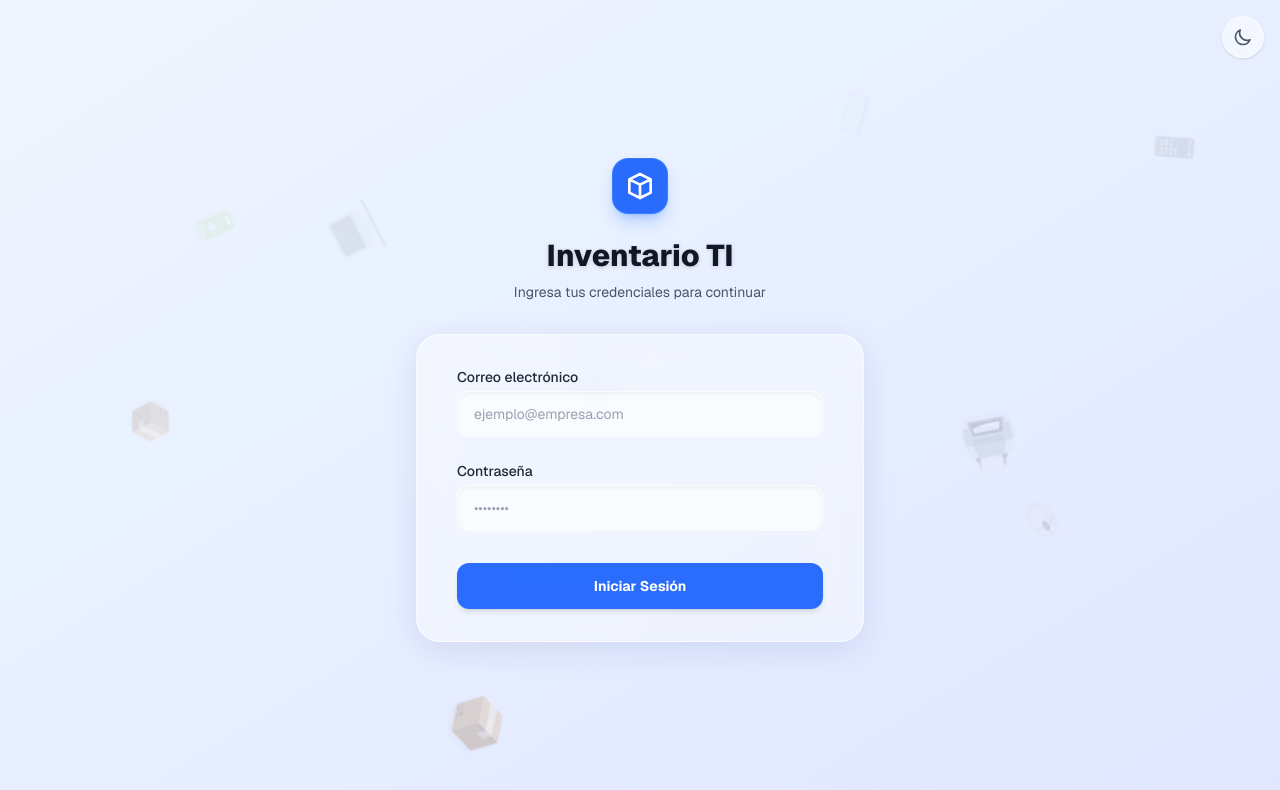
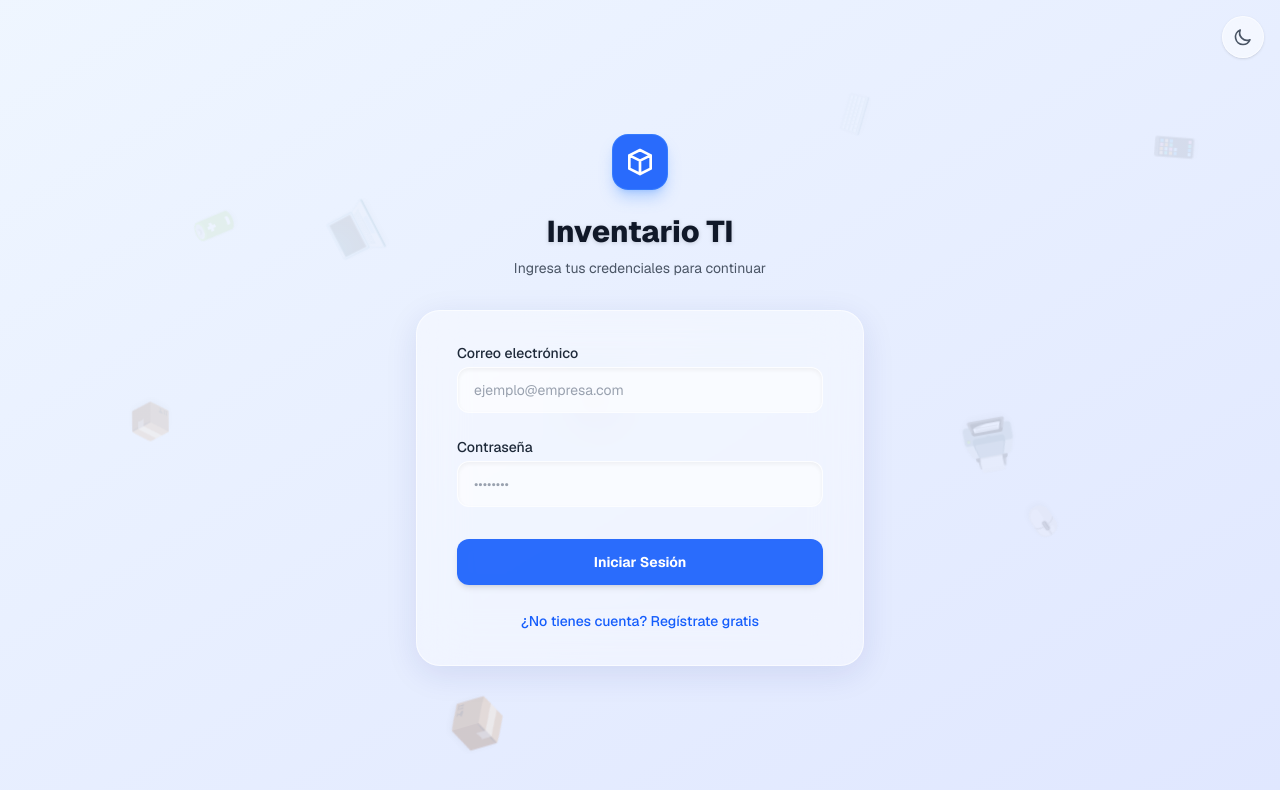
Before and after one commit to ronmardi/inventario, a Next.js app: page /login in a window 1280 px wide. Shown: the top 790 px of the page. Built offline with nearby package versions, Linux system fonts and the light colour scheme; no server answers.

Commit message:
login 2.0

```diff
--- a/app/login/page.tsx
+++ b/app/login/page.tsx
@@ -5,7 +5,6 @@ import { useRouter } from "next/navigation";
 import { createClient } from "@/utils/supabase/client";
 import { useTheme } from "next-themes";
 
-// Tiempos negativos (ej. -5s) para que los emojis ya estén en pantalla al cargar
 const FLOATING_ITEMS = [
   { emoji: "📦", left: "10%", delay: "-2s", duration: "15s", size: "text-4xl" },
   { emoji: "💻", left: "25%", delay: "-8s", duration: "20s", size: "text-5xl" },
@@ -30,32 +29,52 @@ export default function LoginPage() {
   const [error, setError] = useState<string | null>(null);
   const [isLoading, setIsLoading] = useState(false);
 
+  // Nuevo estado para alternar entre Login y Registro
+  const [isSignUp, setIsSignUp] = useState(false);
+
   useEffect(() => {
     setMounted(true);
   }, []);
 
-  const handleLogin = async (e: React.FormEvent) => {
+  const handleSubmit = async (e: React.FormEvent) => {
     e.preventDefault();
     setIsLoading(true);
     setError(null);
 
-    const { error } = await supabase.auth.signInWithPassword({ email, password });
+    if (isSignUp) {
+      // Flujo de Registro
+      const { error: signUpError } = await supabase.auth.signUp({
+        email,
+        password
+      });
 
-    if (error) {
-      setError("Credenciales incorrectas o usuario no encontrado.");
-      setIsLoading(false);
-      return;
+      if (signUpError) {
+        setError(signUpError.message);
+        setIsLoading(false);
+        return;
+      }
+    } else {
+      // Flujo de Inicio de Sesión
+      const { error: signInError } = await supabase.auth.signInWithPassword({
+        email,
+        password
+      });
+
+      if (signInError) {
+        setError("Credenciales incorrectas o usuario no encontrado.");
+        setIsLoading(false);
+        return;
+      }
     }
 
+    // Si todo sale bien, redirigir al panel
     router.push("/dashboard");
     router.refresh();
   };
 
   return (
-    // Fondo con degradado suave para resaltar el cristal
-    <div className="relative min-h-screen bg-linear-to-br from-blue-50 to-indigo-100 dark:from-slate-900 dark:to-slate-800 flex flex-col justify-center py-12 sm:px-6 lg:px-8 overflow-hidden transition-colors duration-500">
+    <div className="relative min-h-screen bg-gradient-to-br from-blue-50 to-indigo-100 dark:from-slate-900 dark:to-slate-800 flex flex-col justify-center py-12 sm:px-6 lg:px-8 overflow-hidden transition-colors duration-500">
 
-      {/* Capa de Emojis Animados (Ahora más opacos para que se vean bien de fondo) */}
       <div className="absolute inset-0 z-0 pointer-events-none overflow-hidden opacity-40 dark:opacity-20">
         {FLOATING_ITEMS.map((item, i) => (
           <div
@@ -72,7 +91,6 @@ export default function LoginPage() {
         ))}
       </div>
 
-      {/* Botón de Modo Oscuro / Claro */}
       <div className="absolute top-4 right-4 z-20">
         {mounted && (
           <button
@@ -93,7 +111,6 @@ export default function LoginPage() {
         )}
       </div>
 
-      {/* Cabecera */}
       <div className="relative z-10 sm:mx-auto sm:w-full sm:max-w-md">
         <div className="h-14 w-14 bg-blue-600/90 backdrop-blur-sm rounded-2xl mx-auto flex items-center justify-center shadow-lg shadow-blue-500/30 border border-blue-400/30">
           <svg className="w-8 h-8 text-white" fill="none" stroke="currentColor" viewBox="0 0 24 24">
@@ -104,14 +121,13 @@ export default function LoginPage() {
           Inventario TI
         </h2>
         <p className="mt-2 text-center text-sm text-gray-600 dark:text-gray-300">
-          Ingresa tus credenciales para continuar
+          {isSignUp ? "Crea una cuenta nueva" : "Ingresa tus credenciales para continuar"}
         </p>
       </div>
 
-      {/* Caja Liquid Glass */}
       <div className="relative z-10 mt-8 sm:mx-auto sm:w-full sm:max-w-md">
         <div className="bg-white/40 dark:bg-gray-900/40 backdrop-blur-xl py-8 px-4 shadow-[0_8px_32px_0_rgba(31,38,135,0.1)] dark:shadow-[0_8px_32px_0_rgba(0,0,0,0.3)] sm:rounded-3xl sm:px-10 border border-white/60 dark:border-gray-700/50 transition-all duration-300">
-          <form className="space-y-6" onSubmit={handleLogin}>
+          <form className="space-y-6" onSubmit={handleSubmit}>
 
             {error && (
               <div className="bg-red-50/80 dark:bg-red-900/40 backdrop-blur-md border-l-4 border-red-500 p-4 rounded-lg">
@@ -132,7 +148,7 @@ export default function LoginPage() {
                   required
                   value={email}
                   onChange={(e) => setEmail(e.target.value)}
-                  className="appearance-none block w-full px-4 py-3 border border-white/50 dark:border-gray-600/50 rounded-xl shadow-inner placeholder-gray-400 dark:placeholder-gray-400 text-gray-900 dark:text-white bg-white/60 dark:bg-gray-800/60 focus:bg-white dark:focus:bg-gray-800 focus:outline-none focus:ring-2 focus:ring-blue-500/50 focus:border-transparent sm:text-sm transition-all"
+                  className="appearance-none block w-full px-4 py-3 border border-white/50 dark:border-gray-600/50 rounded-xl shadow-inner placeholder-gray-400 text-gray-900 dark:text-white bg-white/60 dark:bg-gray-800/60 focus:bg-white dark:focus:bg-gray-800 focus:outline-none focus:ring-2 focus:ring-blue-500/50 focus:border-transparent sm:text-sm transition-all"
                   placeholder="ejemplo@empresa.com"
                 />
               </div>
@@ -147,14 +163,19 @@ export default function LoginPage() {
                   id="password"
                   name="password"
                   type="password"
-                  autoComplete="current-password"
+                  autoComplete={isSignUp ? "new-password" : "current-password"}
                   required
                   value={password}
                   onChange={(e) => setPassword(e.target.value)}
-                  className="appearance-none block w-full px-4 py-3 border border-white/50 dark:border-gray-600/50 rounded-xl shadow-inner placeholder-gray-400 dark:placeholder-gray-400 text-gray-900 dark:text-white bg-white/60 dark:bg-gray-800/60 focus:bg-white dark:focus:bg-gray-800 focus:outline-none focus:ring-2 focus:ring-blue-500/50 focus:border-transparent sm:text-sm transition-all"
+                  className="appearance-none block w-full px-4 py-3 border border-white/50 dark:border-gray-600/50 rounded-xl shadow-inner placeholder-gray-400 text-gray-900 dark:text-white bg-white/60 dark:bg-gray-800/60 focus:bg-white dark:focus:bg-gray-800 focus:outline-none focus:ring-2 focus:ring-blue-500/50 focus:border-transparent sm:text-sm transition-all"
                   placeholder="••••••••"
                 />
               </div>
+              {isSignUp && (
+                <p className="mt-2 text-xs text-gray-500 dark:text-gray-400">
+                  La contraseña debe tener al menos 6 caracteres.
+                </p>
+              )}
             </div>
 
             <div className="pt-2">
@@ -169,11 +190,27 @@ export default function LoginPage() {
                     <path className="opacity-75" fill="currentColor" d="M4 12a8 8 0 018-8V0C5.373 0 0 5.373 0 12h4zm2 5.291A7.962 7.962 0 014 12H0c0 3.042 1.135 5.824 3 7.938l3-2.647z"></path>
                   </svg>
                 ) : (
-                  "Iniciar Sesión"
+                  isSignUp ? "Crear Cuenta" : "Iniciar Sesión"
                 )}
               </button>
             </div>
           </form>
+
+          {/* Botón para alternar modos */}
+          <div className="mt-6 text-center">
+            <button
+              onClick={() => {
+                setIsSignUp(!isSignUp);
+                setError(null);
+                setPassword(""); // Limpiar contraseña por seguridad al cambiar
+              }}
+              className="text-sm font-medium text-blue-600 hover:text-blue-500 dark:text-blue-400 dark:hover:text-blue-300 transition-colors"
+            >
+              {isSignUp
+                ? "¿Ya tienes cuenta? Inicia sesión aquí"
+                : "¿No tienes cuenta? Regístrate gratis"}
+            </button>
+          </div>
         </div>
       </div>
     </div>
```
